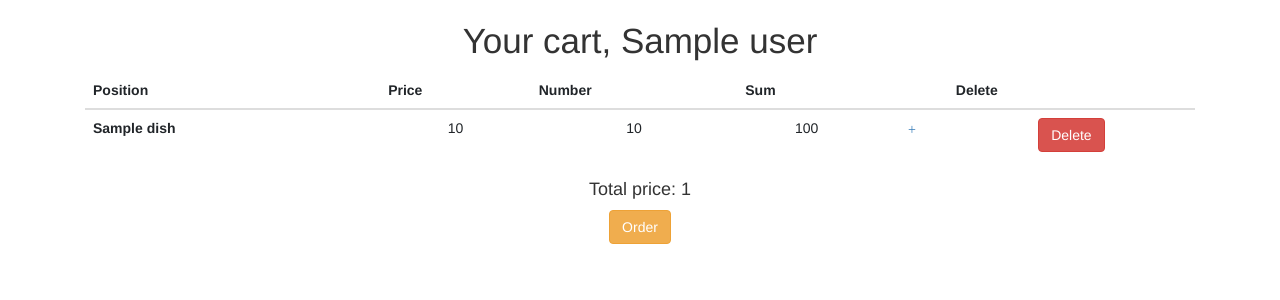
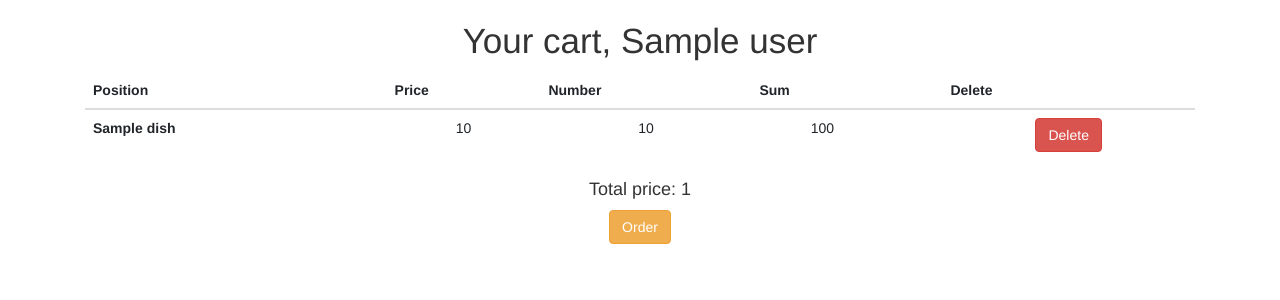
Before and after one commit to subthings/TableReservation, a Symfony app: template templates/cart/userCart.html.twig in a window 1280 px wide. Shown: the top 300 px of the page. Run offline with Twig, Linux system fonts and the light colour scheme; the template is opened without the code that fills it: most values are stand-ins (such as "Sample title", 1, 10 or a date in 2020); some libraries are stand-ins or nearby versions; some web fonts are replaced.

Commit message:
Frontbar changes

```diff
--- a/src/Controller/OrderController.php
+++ b/src/Controller/OrderController.php
@@ -64,7 +64,7 @@ class OrderController extends AbstractController
     }
 
     /**
-     * @Route("/order/{id}/delete", name="orderRowDelete")
+     * @Route("/orderRow/{id}/delete", name="orderRowDelete")
      */
     public function deleteOrderRow($id, CartManager $cartManager): Response
     {
--- a/src/Entity/Category.php
+++ b/src/Entity/Category.php
@@ -24,7 +24,7 @@ class Category
     private $name;
 
     /**
-     * @ORM\OneToMany(targetEntity="Dish", mappedBy="category", cascade={"remove"})
+     * @ORM\OneToMany(targetEntity="Dish", mappedBy="category")
      */
     private $dishes;
 
--- a/src/Entity/Like.php
+++ b/src/Entity/Like.php
@@ -28,6 +28,7 @@ class Like
 
     /**
      * @ORM\ManyToOne(targetEntity="App\Entity\Dish", inversedBy="likes")
+     *  @ORM\JoinColumn(nullable=false)
      */
     private $dish;
 
--- a/src/Entity/Order.php
+++ b/src/Entity/Order.php
@@ -47,7 +47,6 @@ class Order
     public function __construct()
     {
         $this->time = new \DateTime('+7 hours');
-            date_default_timezone_set("Europe/Moscow");
     }
 
     public function getUser(): ?User
--- a/templates/cart/userCart.html.twig
+++ b/templates/cart/userCart.html.twig
@@ -28,9 +28,6 @@
                 <td>{{ orderRow.quantity }}</td>
                 <td>{{ orderRow.dish.price * orderRow.quantity }}</td>
                 <td>
-                        <a href="#">
-          <span class="glyphicon glyphicon-plus"></span>
-        </a>
     </td>
                 <td><a type="submit" class="btn btn-danger" href="{{ path('orderRowDelete', { id: orderRow.id }) }}">Delete</a>
                 </td>
```
